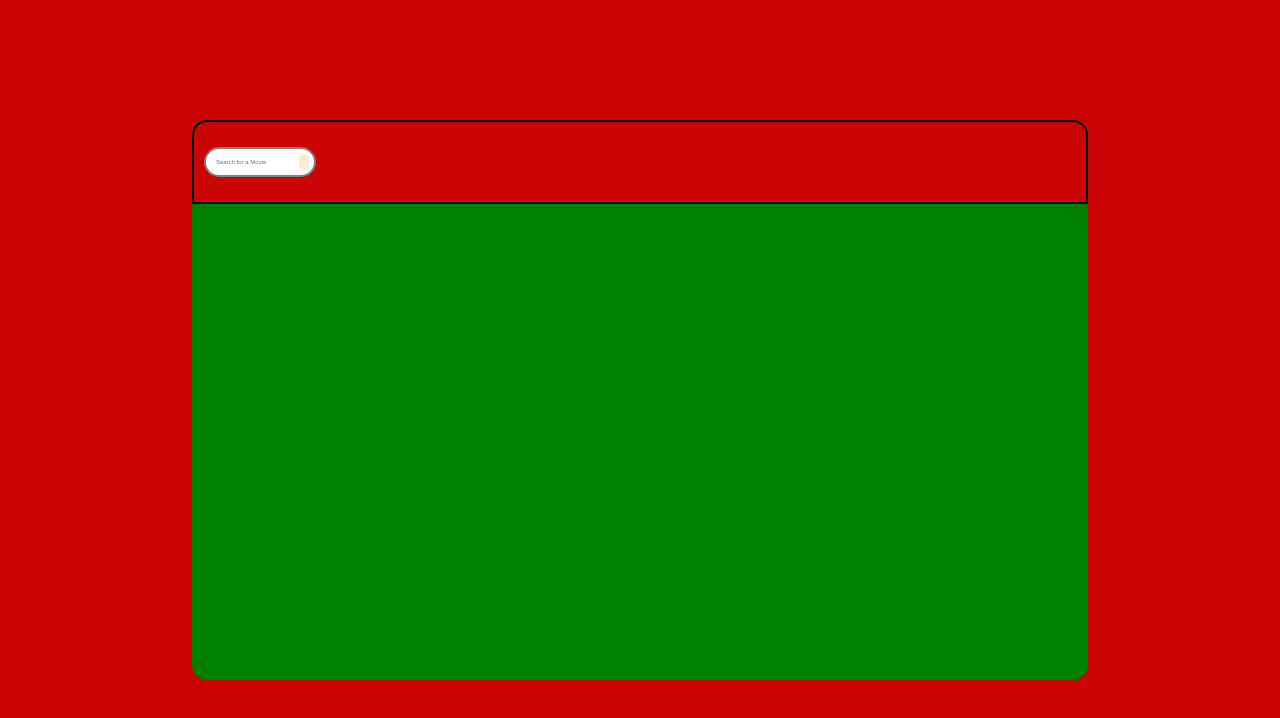
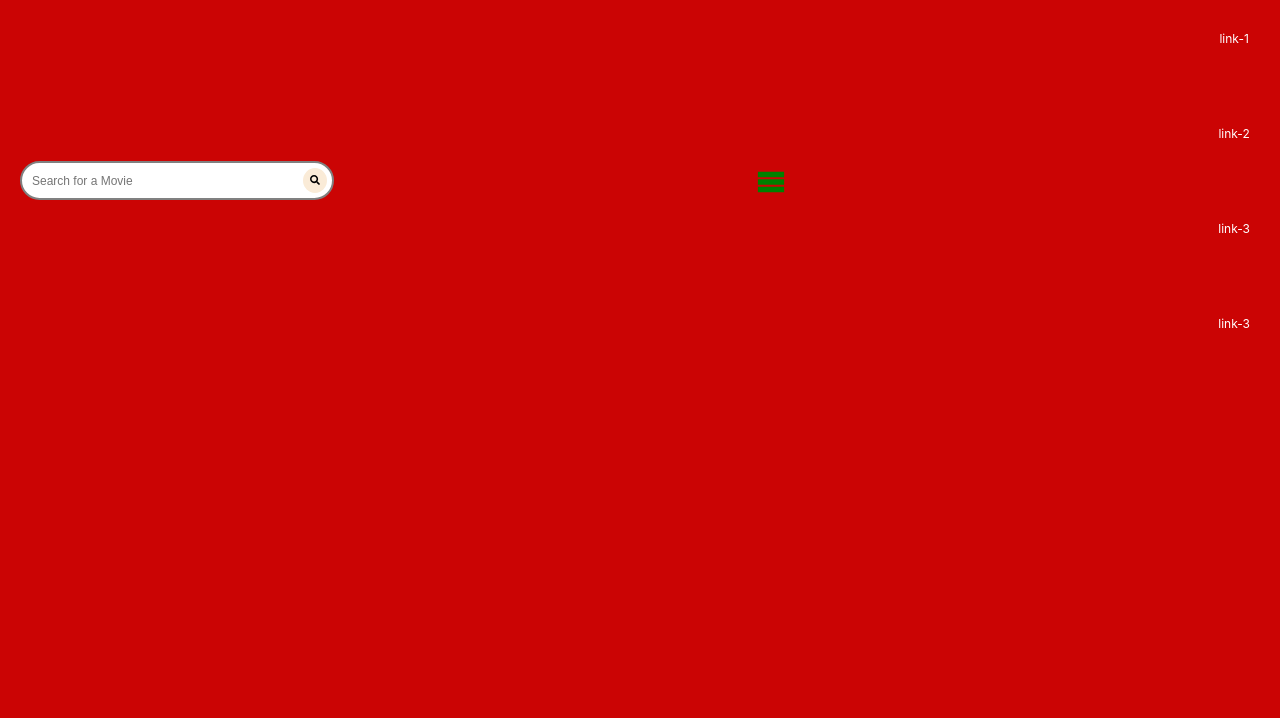
Before and after one commit to ravichandrapalla/statemanagement, a React (Create React App) app: page / in a window 1280 px wide. Shown: the top 718 px of the page. Built offline with nearby package versions, Linux system fonts and the light colour scheme.

Commit message:
top nav bar responsiveness added

```diff
--- a/src/App.css
+++ b/src/App.css
@@ -2,9 +2,9 @@
   text-align: center;
   height: 100vh;
   width: 100vw;
-  display: flex;
+  /* display: flex;
   justify-content: center;
-  align-items: center;
+  align-items: center; */
   background-color: rgb(203, 4, 4);
 }
 
--- /dev/null
+++ b/src/components/NavLinks.jsx
@@ -0,0 +1,16 @@
+import React from "react";
+import "../global.css";
+
+const NavLinks = ({ list }) => {
+  return (
+    <div id="navLinks">
+      <ul>
+        {list?.map((item) => {
+          return <li>{item}</li>;
+        })}
+      </ul>
+    </div>
+  );
+};
+
+export default NavLinks;
--- /dev/null
+++ b/src/components/SearchBar.jsx
@@ -0,0 +1,24 @@
+import React, { useRef } from "react";
+import { FaSearch } from "react-icons/fa";
+
+const SearchBar = ({ setSearchTitle }) => {
+  const inputRef = useRef();
+  return (
+    <div className="input-container">
+      <input
+        type="text"
+        id="search-input"
+        placeholder="Search for a Movie"
+        ref={inputRef}
+      ></input>
+      <button
+        className="search-btn"
+        onClick={(e) => setSearchTitle(inputRef.current.value)}
+      >
+        <FaSearch id="search-icon" size={10} />
+      </button>
+    </div>
+  );
+};
+
+export default SearchBar;
--- a/src/global.css
+++ b/src/global.css
@@ -5,34 +5,33 @@
   font-size: 62.5%;
 }
 
-.outer-container {
+/* .outer-container {
   height: 70%;
   width: 70%;
   background-color: green;
   border-radius: 15px;
-}
+} */
 
-.header {
-  height: 15%;
-  padding: 1rem;
-  background: rgb(203, 4, 4);
+header {
+  padding: 2rem;
   overflow: hidden;
-  border: 2px solid black;
-  border-top-right-radius: 15px;
-  border-top-left-radius: 15px;
+  width: 100%;
   display: flex;
-  justify-content: left;
+  justify-content: space-between;
   align-items: center;
+  flex-wrap: wrap;
 }
 
 #search-input {
-  border-radius: 20px;
   border: none;
   padding: 0.5rem;
+  font-size: 1.2rem;
+  height: 1em;
+  width: 23em;
 }
 
 .input-container {
-  border-radius: 20px;
+  border-radius: 2rem;
   border: 2px solid grey;
   padding: 0.5rem;
   background-color: white;
@@ -50,8 +49,8 @@ input:focus {
   height: 100%;
   border: none;
   background-color: antiquewhite;
-  padding: 0.5rem;
-  border-radius: 5px;
+  padding: 0.7rem;
+  border-radius: 100%;
   cursor: pointer;
 }
 
@@ -79,3 +78,51 @@ input:focus {
   justify-content: space-between;
   align-items: center;
 }
+#menu {
+  visibility: hidden;
+}
+
+@media screen and (max-width: 385px) {
+  #search-input {
+    font-size: 0.8rem;
+  }
+  #menu {
+    visibility: visible;
+  }
+  #navLinks {
+    width: 100%;
+    visibility: hidden;
+  }
+}
+
+@media screen and (max-width: 775px) and (min-width: 385px) {
+  #search-input {
+    font-size: 1rem;
+    height: 0.5em;
+  }
+  #menu {
+    visibility: visible;
+  }
+  #navLinks {
+    width: 100%;
+    visibility: hidden;
+  }
+}
+
+ul {
+  overflow: hidden;
+  list-style: none;
+  display: flex;
+  flex-direction: column;
+  padding: 1rem;
+  gap: 8rem;
+}
+
+li {
+  font-size: 1.2rem;
+  color: white;
+}
+
+.nav_toggler {
+  visibility: visible;
+}
--- a/src/pages/MovieFinder.jsx
+++ b/src/pages/MovieFinder.jsx
@@ -1,15 +1,23 @@
 import axios from "axios";
 import React, { useEffect, useRef, useState } from "react";
 import "../global.css";
-import { FaSearch } from "react-icons/fa";
+import { ImMenu } from "react-icons/im";
 import { searchMovie } from "../services/api";
 import MovieBox from "../components/MovieBox";
+import SearchBar from "../components/SearchBar";
+import NavLinks from "../components/NavLinks";
 
 const MovieFinder = () => {
   const [searchTitle, setSearchTitle] = useState("");
   const [movies, setMovies] = useState([]);
   const [totalMovies, setTotalMovies] = useState(0);
-  const inputRef = useRef();
+  const [navList, setNavList] = useState([
+    "link-1",
+    "link-2",
+    "link-3",
+    "link-3",
+  ]);
+
   useEffect(() => {
     if (searchTitle) {
       searchMovie(searchTitle).then((resp) => {
@@ -19,35 +27,60 @@ const MovieFinder = () => {
         }
       });
     }
+    console.log("search title", searchTitle);
   }, [searchTitle]);
   // useEffect(() => {
   //   console.log("movies ", movies, "total ", totalMovies);
   // }, [movies]);
+  const handleMenuClick = () => {
+    const navLinks = document.getElementById("navLinks");
+
+    navLinks.style.visibility =
+      navLinks.style.visibility === "visible" ? "" : "visible";
+  };
 
   return (
-    <div className="outer-container">
-      <div className="header">
-        <div className="input-container">
-          <input
-            type="text"
-            id="search-input"
-            placeholder="Search for a Movie"
-            ref={inputRef}
-          ></input>
-          <button
-            className="search-btn"
-            onClick={(e) => setSearchTitle(inputRef.current.value)}
-          >
-            <FaSearch />
-          </button>
-        </div>
-      </div>
-      <div className="body">
+    // <div className="outer-container">
+    //   <div className="header">
+    //     <div className="input-container">
+    //       <input
+    //         type="text"
+    //         id="search-input"
+    //         placeholder="Search for a Movie"
+    //         ref={inputRef}
+    //       ></input>
+    //       <button
+    //         className="search-btn"
+    //         onClick={(e) => setSearchTitle(inputRef.current.value)}
+    //       >
+    //         <FaSearch />
+    //       </button>
+    //     </div>
+    //   </div>
+    //   <div className="body">
+    //     {movies.map((movie) => (
+    //       <MovieBox data={movie} />
+    //     ))}
+    //   </div>
+    // </div>
+    <>
+      <header>
+        <SearchBar setSearchTitle={setSearchTitle} />
+        <ImMenu
+          color="green"
+          size={30}
+          id="menu-icon"
+          onClick={handleMenuClick}
+        />
+        <NavLinks list={navList} />
+      </header>
+      <main>
         {movies.map((movie) => (
           <MovieBox data={movie} />
         ))}
-      </div>
-    </div>
+      </main>
+      <footer></footer>
+    </>
   );
 };
 
```
